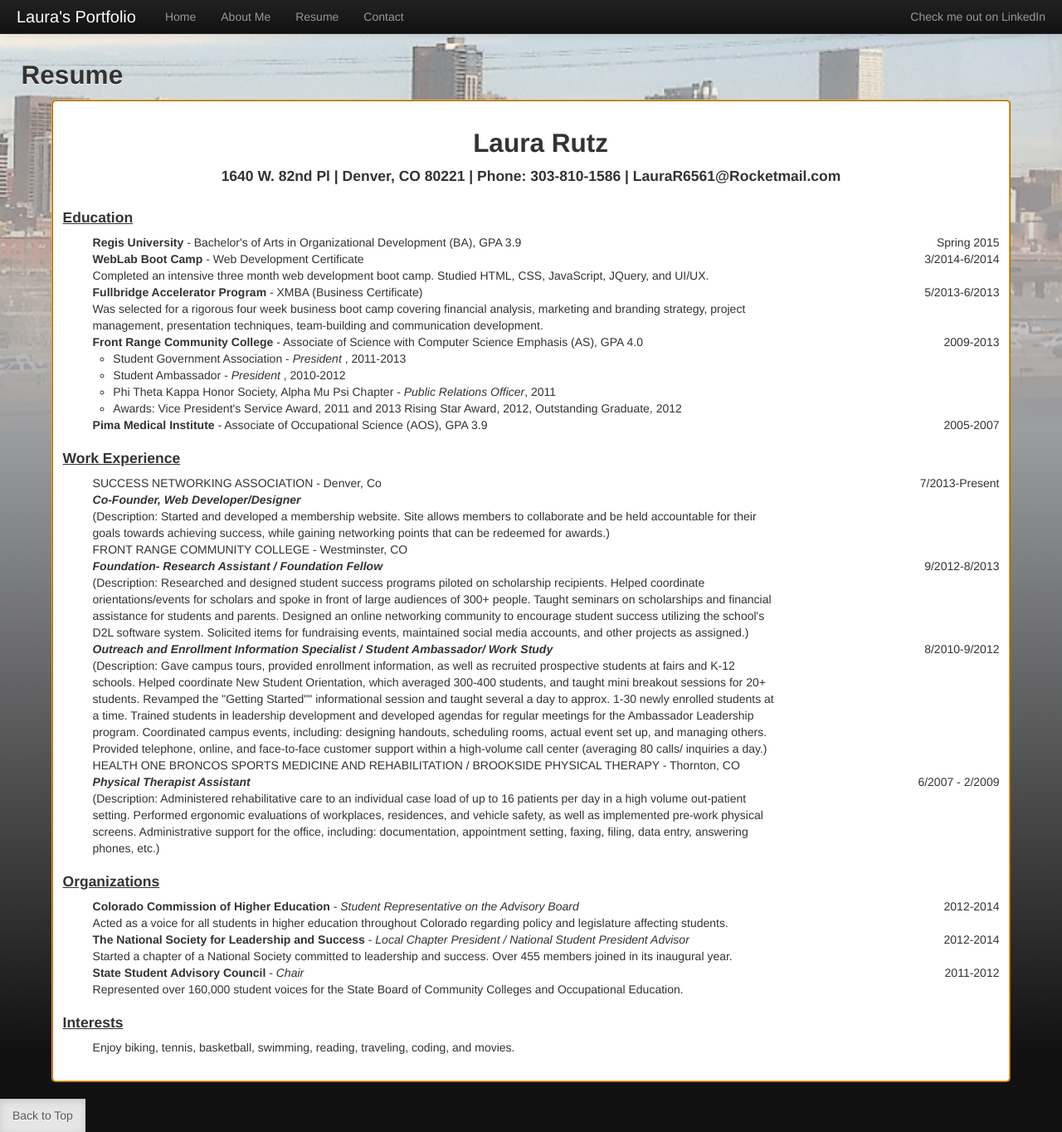
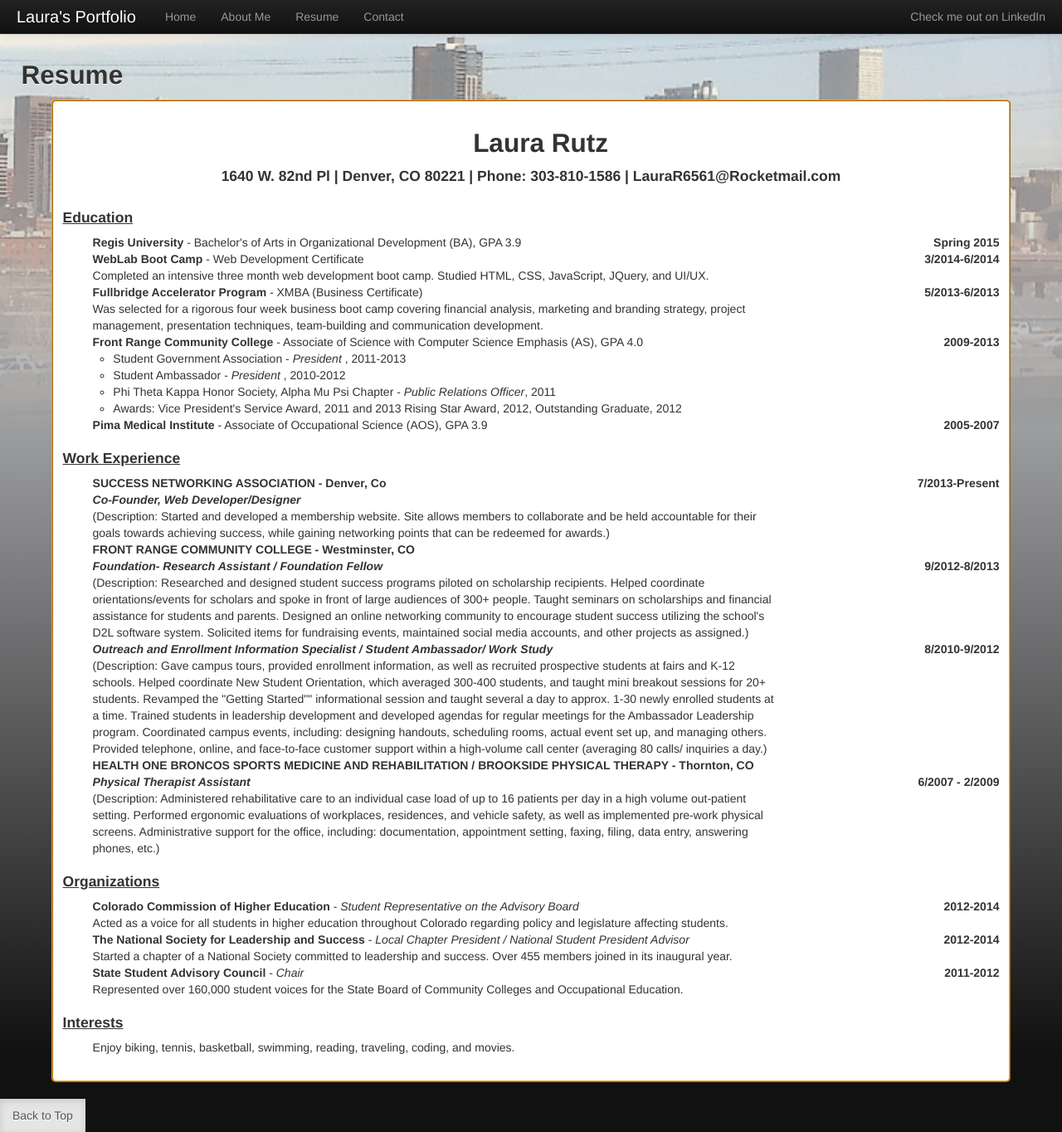
Before and after one commit to LauraR6561/Laurar6561.github.io, a Jekyll site: the page built from resume.html, in a window 1280 px wide and 1364 px high. Shown: the whole window at 83% size. Built offline with Jekyll 4.4.1, drawn with Linux system fonts in a browser that asks for light colours; Markdown is read by kramdown in place of the engine named in the settings.

Commit message:
added bold fonts

```diff
--- a/css/template.css
+++ b/css/template.css
@@ -17,6 +17,9 @@ body{
 
 }
 
+.boldtext{
+    font-weight: bold;
+}
 .textcenter{
     text-align: center;
 }
@@ -81,6 +84,7 @@ body{
     width:18%;
     float:right;
     text-align: right;
+    font-weight: bold;
 }
 .resumelist{
     list-style: none;
--- a/resume.html
+++ b/resume.html
@@ -40,13 +40,13 @@ title: "Laura Rutz"
     </ul>
     <h4 class="resumetitle">Work Experience</h4>
     <ul class="resumelist">
-        <li class="resumecontent">SUCCESS NETWORKING ASSOCIATION - Denver, Co</li>
+        <li class="resumecontent boldtext">SUCCESS NETWORKING ASSOCIATION - Denver, Co</li>
         <li class="resumedate">7/2013-Present</li>
         <li class="resumecontent"><strong><em>Co-Founder, Web Developer/Designer</em></strong></li>
         <li class="resumecontent">(Description: Started and developed a membership website. Site allows members to collaborate and be held accountable for their goals towards achieving success, while gaining networking points that can be redeemed for awards.)</li>
     </ul>
     <ul class="resumelist">
-    <li class="resumecontent">FRONT RANGE COMMUNITY COLLEGE - Westminster, CO</li>
+    <li class="resumecontent boldtext">FRONT RANGE COMMUNITY COLLEGE - Westminster, CO</li>
     <li class="resumecontent"><strong><em>Foundation- Research Assistant / Foundation Fellow</em></strong></li>
     <li class="resumedate">9/2012-8/2013</li>
     <li class="resumecontent">(Description: Researched and designed student success programs piloted on scholarship recipients. Helped coordinate orientations/events for scholars and spoke in front of large audiences of 300+ people. Taught seminars on scholarships and financial assistance for students and parents. Designed an online networking community to encourage student success utilizing the school's D2L software system. Solicited items for fundraising events, maintained social media accounts, and other projects as assigned.)</li></ul>
@@ -56,7 +56,7 @@ title: "Laura Rutz"
         <li class="resumecontent">(Description: Gave campus tours, provided enrollment information, as well as recruited prospective students at fairs and K-12 schools. Helped coordinate New Student Orientation, which averaged 300-400 students, and taught mini breakout sessions for 20+ students. Revamped the "Getting Started"" informational session and taught several a day to approx. 1-30 newly enrolled students at a time. Trained students in leadership development and developed agendas for regular meetings for the Ambassador Leadership program. Coordinated campus events, including: designing handouts, scheduling rooms, actual event set up, and managing others. Provided telephone, online, and face-to-face customer support within a high-volume call center (averaging 80 calls/ inquiries a day.)</li>
     </ul>
     <ul class="resumelist">
-        <li class="resumecontent">HEALTH ONE BRONCOS SPORTS MEDICINE AND REHABILITATION / BROOKSIDE PHYSICAL THERAPY - Thornton, CO</li>
+        <li class="resumecontent boldtext">HEALTH ONE BRONCOS SPORTS MEDICINE AND REHABILITATION / BROOKSIDE PHYSICAL THERAPY - Thornton, CO</li>
         <li class="resumecontent"><strong><em>Physical Therapist Assistant</em></strong></li>
         <li class="resumedate">6/2007 - 2/2009</li>
         <li class="resumecontent">(Description: Administered rehabilitative care to an individual case  load of up to 16 patients per day in a high volume out-patient setting. Performed ergonomic evaluations of workplaces, residences, and vehicle safety, as well as implemented pre-work physical screens. Administrative support for the office, including: documentation, appointment setting, faxing, filing, data entry, answering phones, etc.)</li>
```
